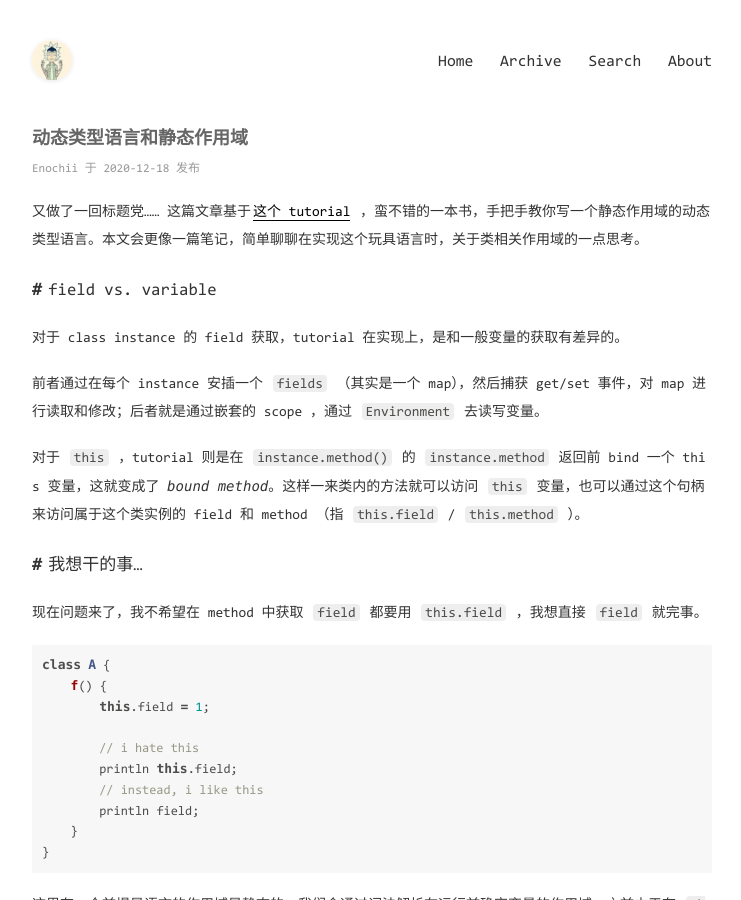
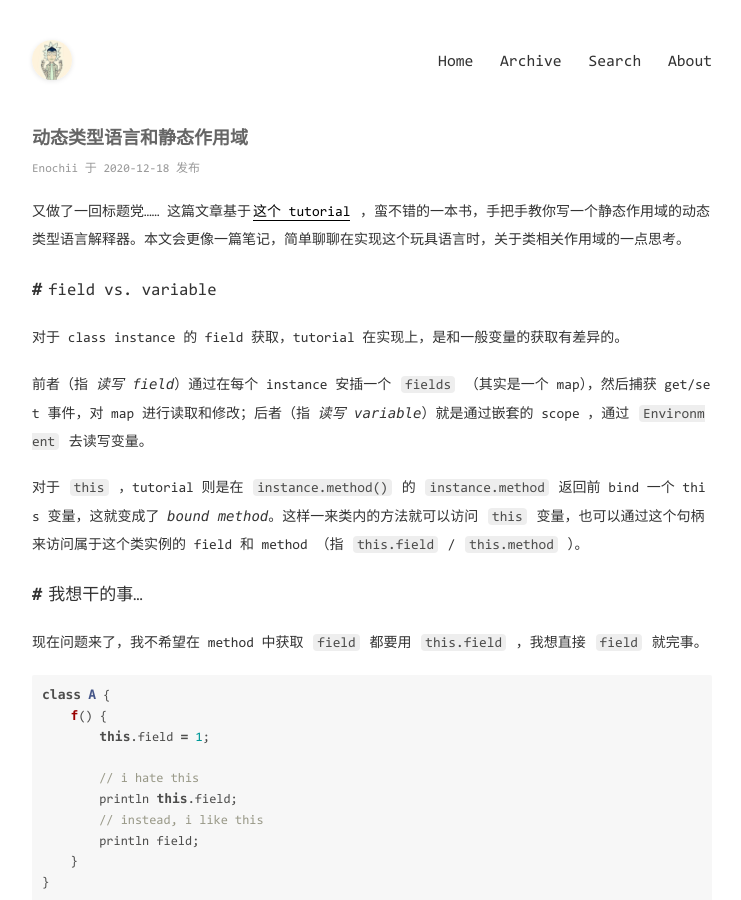
Before and after one commit to enochii/enochii.github.io, a Jekyll site: the page built from _posts/2020-12-18-Dynamic-Type-&-Static -Scope.md, in a window 1280 px wide and 900 px high. Shown: the whole window, without its empty margins (268-1009 px from the left). Built offline with Jekyll 4.4.1, drawn with Linux system fonts in a browser that asks for light colours; comment, search, counter and statistics services are not loaded; some of the changed text lies outside the part shown.

Commit message:
Update 2020-12-18-Dynamic-Type-&-Static -Scope.md

```diff
--- a/_posts/2020-12-18-Dynamic-Type-&-Static -Scope.md
+++ b/_posts/2020-12-18-Dynamic-Type-&-Static -Scope.md
@@ -4,13 +4,13 @@
 categories: [Compiler]
 ---
 
-又做了一回标题党...... 这篇文章基于[这个 tutorial]( http://www.craftinginterpreters.com/classes.html#properties-on-instances ) ，蛮不错的一本书，手把手教你写一个静态作用域的动态类型语言。本文会更像一篇笔记，简单聊聊在实现这个玩具语言时，关于类相关作用域的一点思考。
+又做了一回标题党...... 这篇文章基于[这个 tutorial]( http://www.craftinginterpreters.com/classes.html#properties-on-instances ) ，蛮不错的一本书，手把手教你写一个静态作用域的动态类型语言解释器。本文会更像一篇笔记，简单聊聊在实现这个玩具语言时，关于类相关作用域的一点思考。
 
 ## field vs. variable
 
 对于 class instance 的 field 获取，tutorial 在实现上，是和一般变量的获取有差异的。
 
-前者通过在每个 instance 安插一个 `fields` （其实是一个 map），然后捕获 get/set 事件，对 map 进行读取和修改；后者就是通过嵌套的 scope ，通过 `Environment` 去读写变量。
+前者（指 *读写 field*）通过在每个 instance 安插一个 `fields` （其实是一个 map），然后捕获 get/set 事件，对 map 进行读取和修改；后者（指 *读写 variable*）就是通过嵌套的 scope ，通过 `Environment` 去读写变量。
 
 对于 `this` ，tutorial 则是在 `instance.method()` 的 `instance.method` 返回前 bind 一个 this 变量，这就变成了 *bound method*。这样一来类内的方法就可以访问 `this` 变量，也可以通过这个句柄来访问属于这个类实例的 field 和 method （指 `this.field` / `this.method` ）。
 
@@ -61,4 +61,4 @@
 
 以前对于 Python 为啥一定要 `self.*` 有点不解，现在想想也是和这个稍微有点关系。虽然 Python 是万恶的 dynamic scope（噫！
 
-形如 C++ 这样更*静态*的语言（感觉这里说静态类型语言又不是很合适），类可以拥有的 field 在编译时已经定了下来。这意味着每个类实例的所有 field 在运行前已经确定了类型，所以我们认为类相关的 scope 是非常 static 的。因此我们在运行前就可以确定词法地址了，故我们没必要用 `this.field` 这样丑陋的写法。
+形如 C++/Java 这样更*静态*的语言（感觉这里说静态类型语言又不是很合适），类可以拥有的 field 在编译时已经定了下来。这意味着每个类实例的所有 field 在运行前已经确定了类型，所以我们认为类相关的 scope 是非常 static 的。因此我们在运行前就可以确定词法地址了，故我们没必要用 `this->field` or `this.field` 这样丑陋的写法。
```
